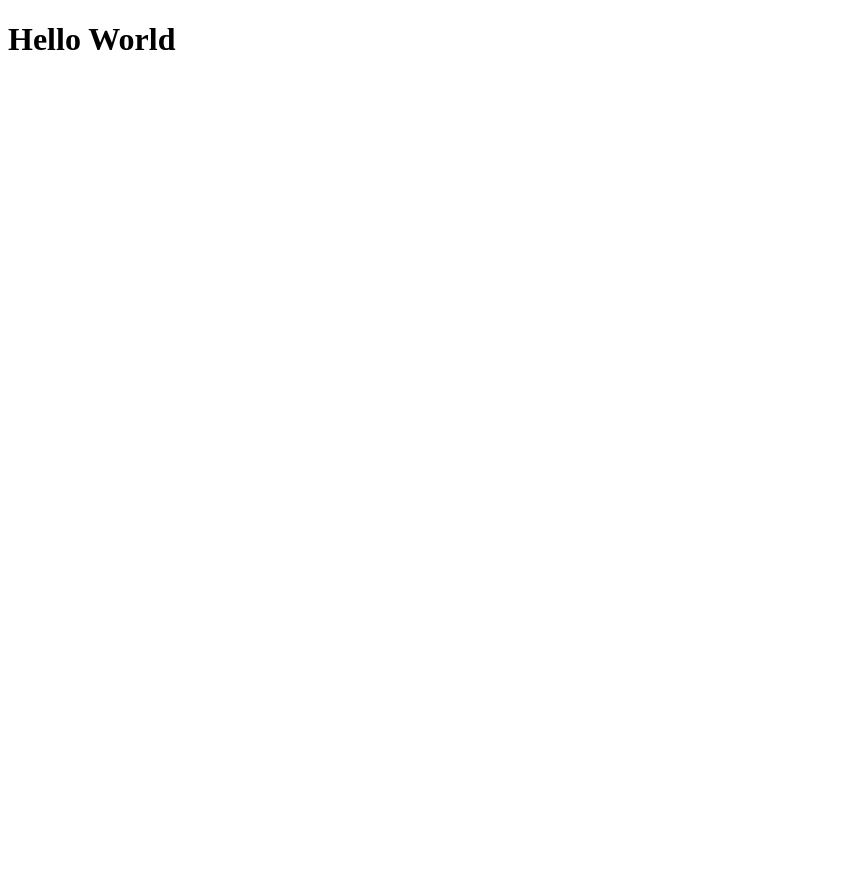
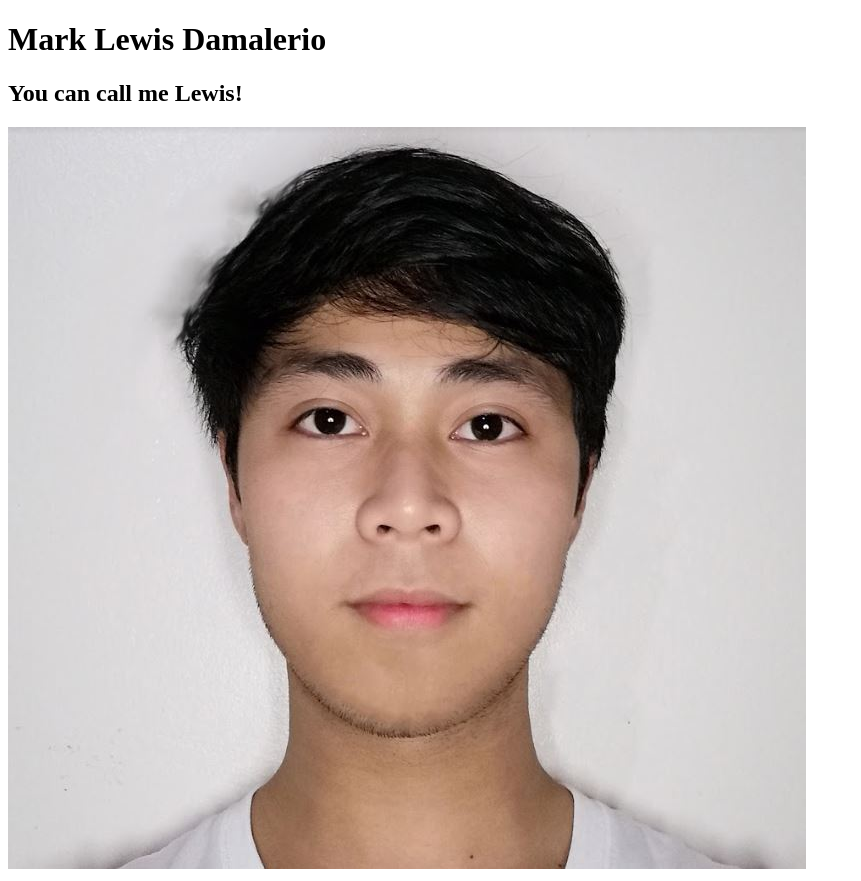
Before and after one commit to msdamalerio/msdamalerio.github.io, a plain HTML site: page index.html in a window 1280 px wide. Shown: the whole page, without its empty margins (0-861 px from the left). Before the commit the page ends 800 px from the top, so only its background shows below. Drawn offline with Linux system fonts and the light colour scheme.

Commit message:
add picture to html

```diff
--- a/index.html
+++ b/index.html
@@ -2,9 +2,11 @@
 <html lang="en">
     <head>
         <meta charset="UTF-8">
-        <title>Mark Lewis Damalerio</title>
+        <title>Mark Lewis Website</title>
     </head>
     <body>
-        <h1>Hello World</h1>
+        <h1>Mark Lewis Damalerio</h1>
+        <h2>You can call me Lewis!</h2>
+        <img class="img" src="picture.JPG" alt="picture">
     </body>
 </html>
```
Also changed, not shown: picture.JPG (added).
